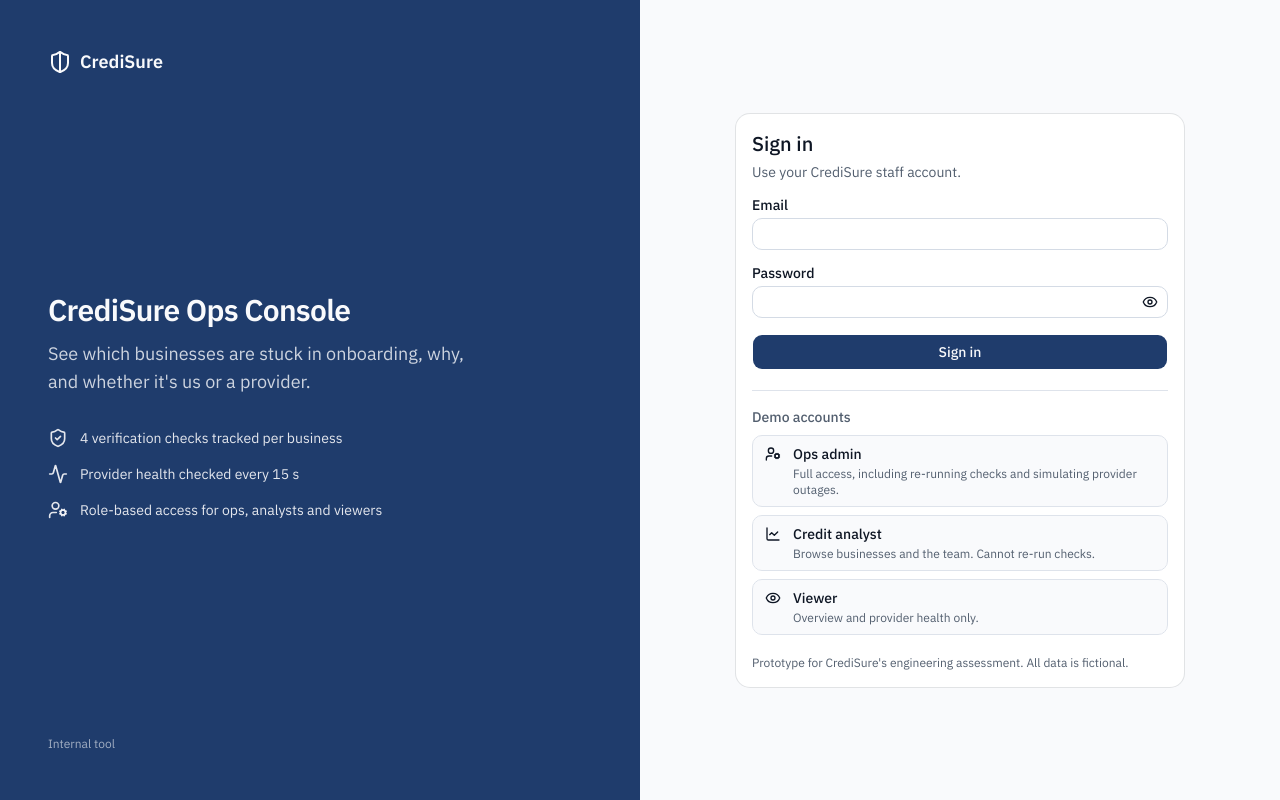
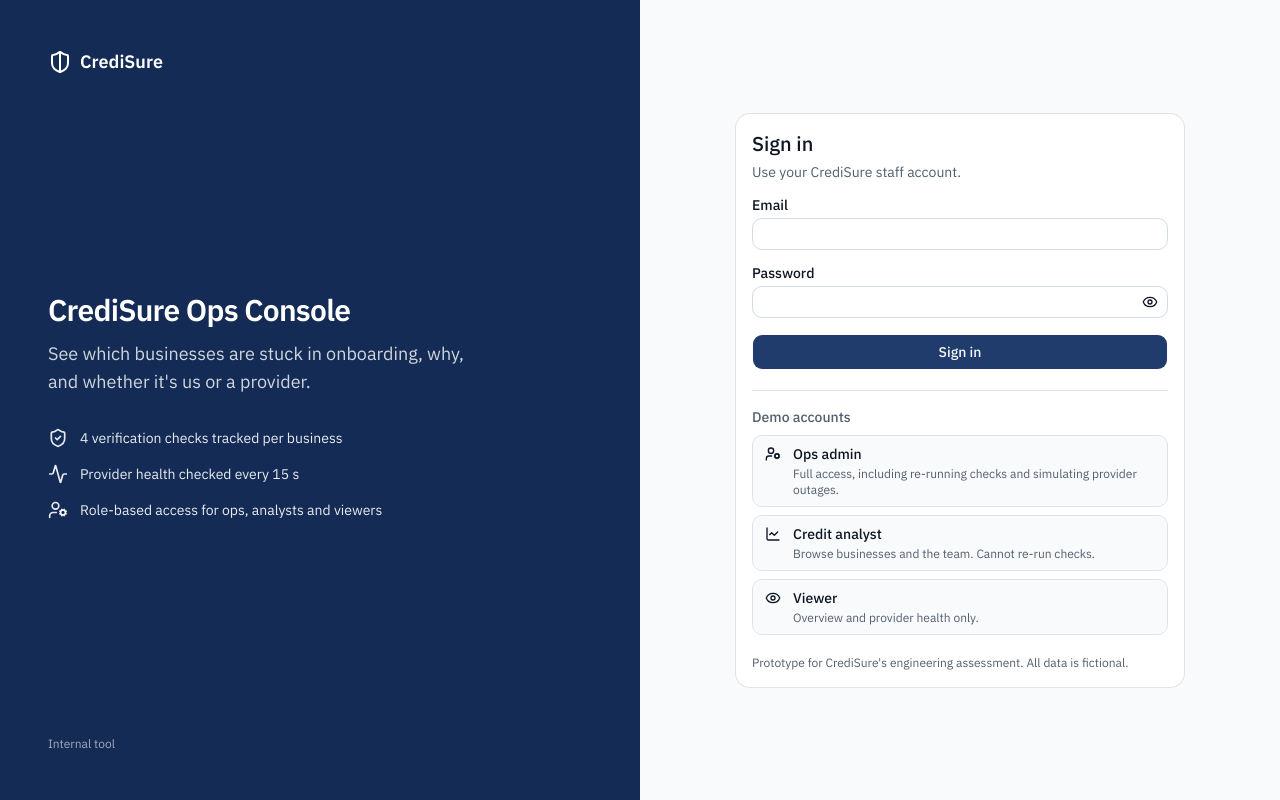
Before and after one commit to CollinDex/ops-console, a Next.js app in the folder web/: page /login in a window 1280 px wide. Built offline with nearby package versions, Linux system fonts and the light colour scheme.

Commit message:
fix(web): keep token on network errors and keep error toasts for 10 s

```diff
--- a/web/src/features/auth/auth-provider.tsx
+++ b/web/src/features/auth/auth-provider.tsx
@@ -88,10 +88,12 @@ export function AuthProvider({ children }: { children: React.ReactNode }) {
         scheduleExpiry(stored.expiresAt);
       })
       .catch(() => {
-        // A 401 is handled by the api-client hook. Anything else leaves us signed out.
+        // A 401 is handled by the api-client hook (which clears the token). For a network or
+        // server error we keep the stored token, so a reload once the API is back restores it.
         if (cancelled) return;
-        tokenStore.clear();
-        setState({ status: "anonymous", user: null, redirecting: false });
+        setState((prev) =>
+          prev.redirecting ? prev : { status: "anonymous", user: null, redirecting: false },
+        );
       });
     return () => {
       cancelled = true;
--- a/web/src/features/auth/login-form.tsx
+++ b/web/src/features/auth/login-form.tsx
@@ -65,7 +65,7 @@ const DEMOS: {
 
 export function LoginPanel() {
   return (
-    <div className="bg-primary text-primary-foreground hidden flex-col justify-between p-12 lg:flex">
+    <div className="hidden flex-col justify-between bg-[oklch(0.3_0.08_260)] p-12 text-white lg:flex">
       <div className="flex items-center gap-2 text-lg font-semibold">
         <ShieldHalf className="size-6" aria-hidden="true" />
         CrediSure
@@ -73,12 +73,12 @@ export function LoginPanel() {
       <div className="max-w-md space-y-8">
         <div className="space-y-3">
           <h1 className="text-3xl font-semibold tracking-tight">CrediSure Ops Console</h1>
-          <p className="text-primary-foreground/80 text-lg">
+          <p className="text-lg text-white/80">
             See which businesses are stuck in onboarding, why, and whether it&apos;s us or a
             provider.
           </p>
         </div>
-        <ul className="text-primary-foreground/90 space-y-4 text-sm">
+        <ul className="space-y-4 text-sm text-white/90">
           <li className="flex items-center gap-3">
             <ShieldCheck className="size-5 shrink-0" aria-hidden="true" />4 verification checks
             tracked per business
@@ -93,7 +93,7 @@ export function LoginPanel() {
           </li>
         </ul>
       </div>
-      <p className="text-primary-foreground/60 text-xs">Internal tool</p>
+      <p className="text-xs text-white/60">Internal tool</p>
     </div>
   );
 }
--- a/web/src/lib/query-client.ts
+++ b/web/src/lib/query-client.ts
@@ -19,6 +19,7 @@ export function makeQueryClient(): QueryClient {
         const requestId = error instanceof ApiError ? error.requestId : undefined;
         toast.error(error.message, {
           id: JSON.stringify(query.queryKey),
+          duration: 10_000,
           description: requestId ? `Ref ${requestId.slice(0, 8)}` : undefined,
           action: { label: "Retry", onClick: () => void query.fetch() },
         });
```
